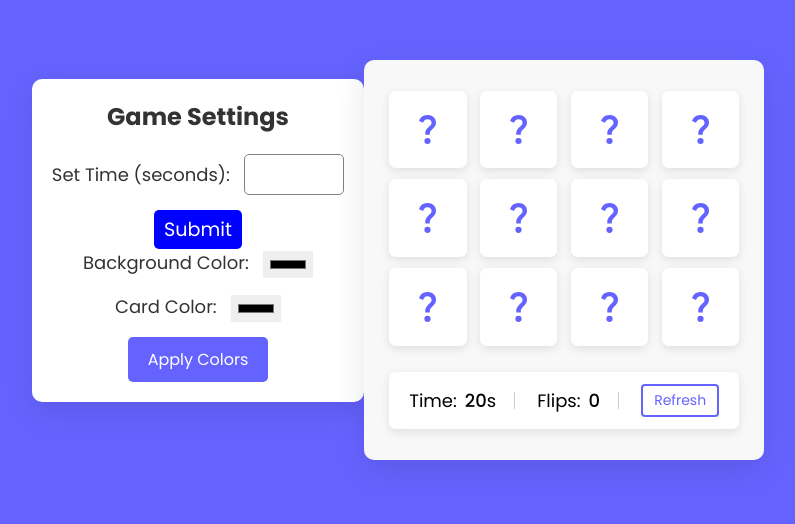
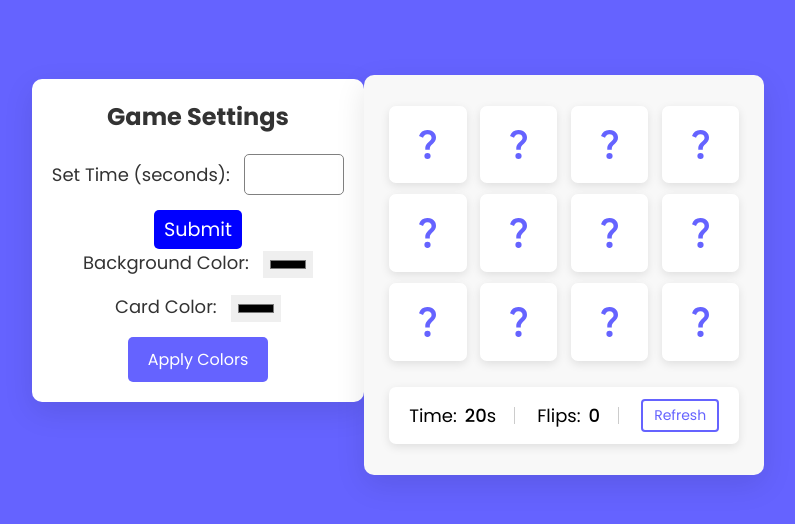
Before and after one commit to aastu-software-engineering/Flip-card-memory-game, a plain HTML site: page index.html in a window 1280 px wide. Shown: the part 150-674 px from the top of the page, without its empty margins (242-1037 px from the left). Drawn offline with Linux system fonts and the light colour scheme.

Commit message:
Increase margin-top for .wrapper to create larger space between settings and game card box

```diff
--- a/style.css
+++ b/style.css
@@ -30,7 +30,7 @@ body {
   background: #f8f8f8;
   border-radius: 10px;
   box-shadow: 0 10px 30px rgba(0, 0, 0, 0.1);
-  margin-top: 20px; /* Add margin-top to create space between settings and game card box */
+  margin-top: 50px; /* Increase margin-top to create a larger space between settings and game card box */
 }
 
 .cards,
```
